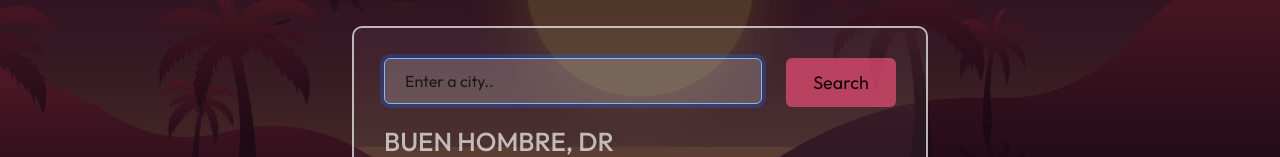
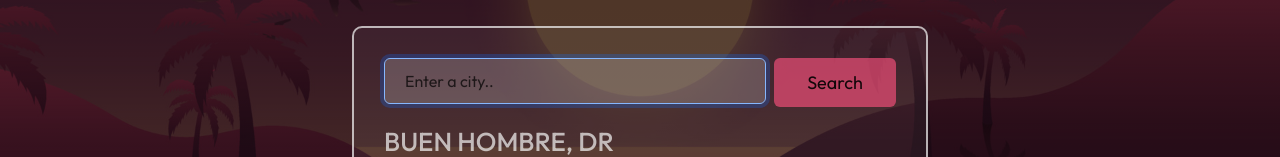
Before and after one commit to leylamaria/yinarts-weather, a React (Create React App) app: page / in a window 1280 px wide. Shown: the part 214-371 px from the top of the page. Built offline with nearby package versions, Linux system fonts and the light colour scheme.

Commit message:
Adjusted grid-gap of form

```diff
--- a/src/Weather.css
+++ b/src/Weather.css
@@ -4,6 +4,7 @@
   border-radius: 10px;
   padding: 30px;
 }
+
 .Weather .form-control {
   background: rgb(245, 245, 245, 0.2);
   padding: 10px 20px;
--- a/src/Weather.js
+++ b/src/Weather.js
@@ -5,7 +5,7 @@ export default function Weather() {
   return (
     <div className="Weather">
       <form>
-        <div className="row">
+        <div className="row g-2">
           <div className="col-9">
             <input
               type="search"
```
